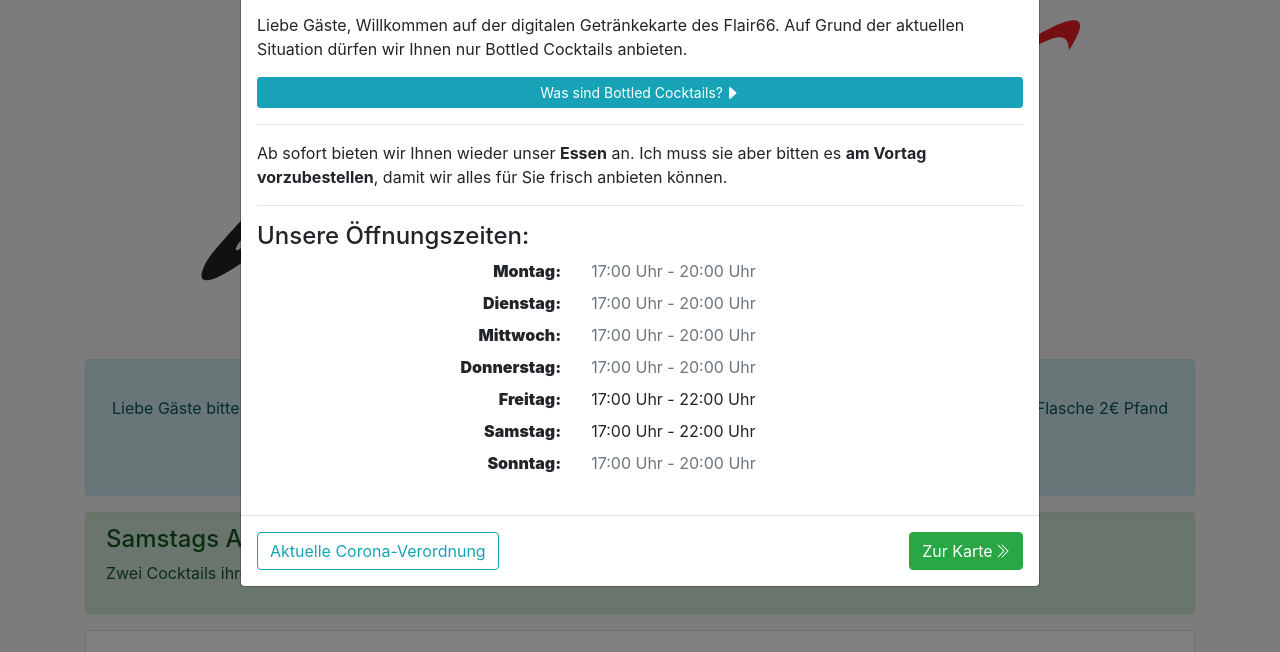
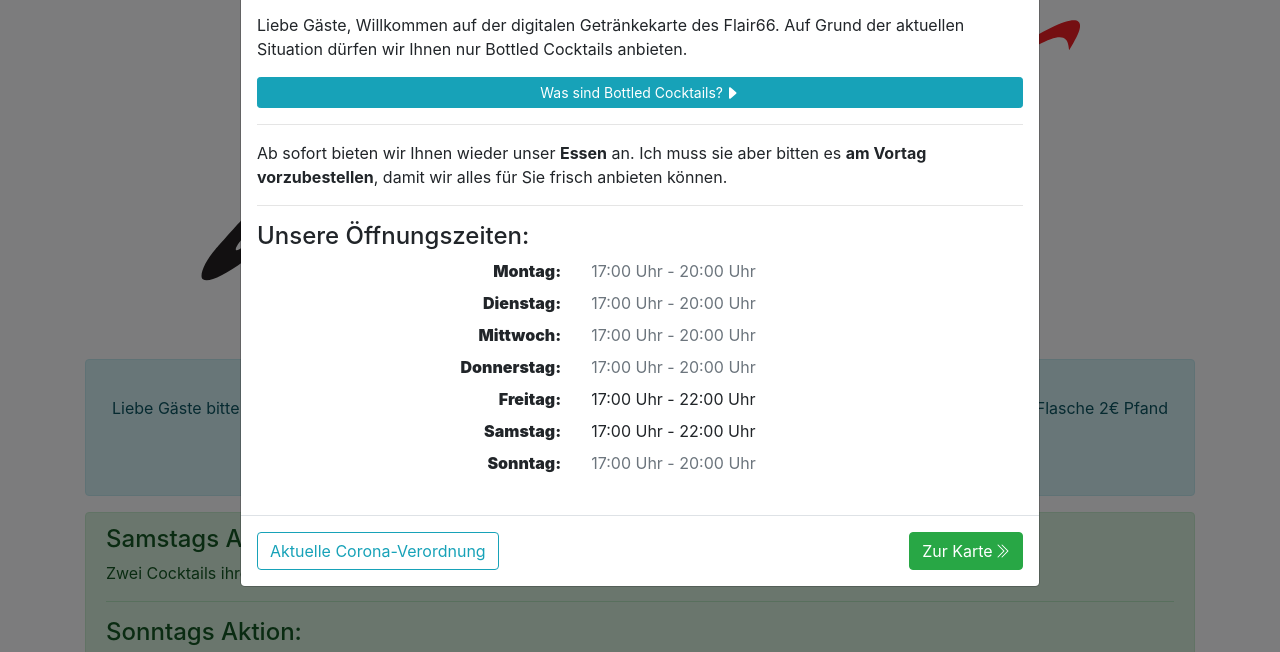
Before and after one commit to Flair66/flair66.github.io, a plain HTML site: page index.html in a window 1280 px wide. Shown: the part 146-798 px from the top of the page. Drawn offline with nearby package versions, Linux system fonts and the light colour scheme.

Commit message:
Add sunday special

```diff
--- a/index.html
+++ b/index.html
@@ -64,6 +64,13 @@
 				</h4>
 				<p>
 					Zwei Cocktails ihrer Wahl sowie eine Mix Beilage für nur 20€.
+				</p>
+				<hr>
+				<h4 class="alert-heading">
+					Sonntags Aktion:
+				</h4>
+				<p>
+					Zwei Cocktails ihrer Wahl sowie ein Gemischter Aufschnitt-Käseteller incl. Brot für nur 30€.
 				</p>
 			</div>
 			<div id="searchcard" class="card mb-4">
```
